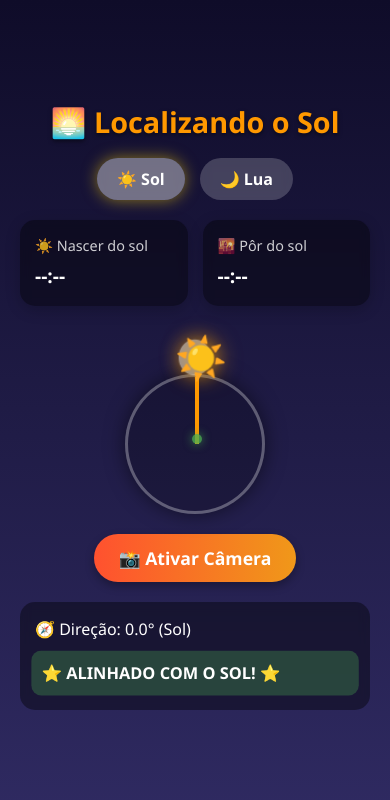
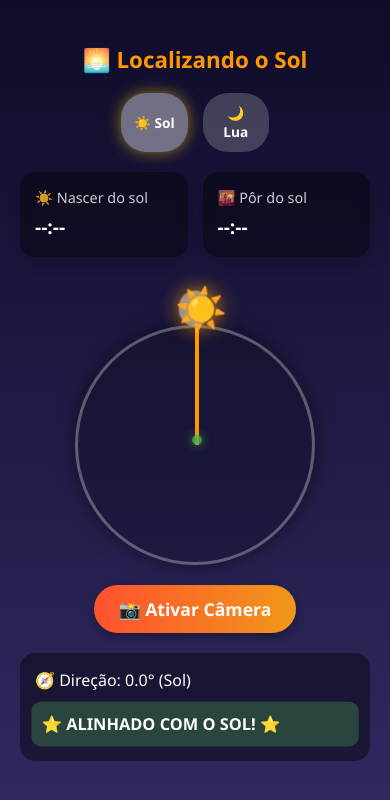
Before and after one commit to LucasVeloz0/sunset-pwa, a React (Vite) app: page / in a window 390 px wide. Shown: the top 800 px of the page. Built offline with nearby package versions, Linux system fonts and the light colour scheme; no server answers.

Commit message:
ajustando responsividade

```diff
--- a/dev-dist/sw.js
+++ b/dev-dist/sw.js
@@ -82,7 +82,7 @@ define(['./workbox-ce4f0d5f'], (function (workbox) { 'use strict';
     "revision": "4f856f86c77199b819d19ea1334dfce0"
   }, {
     "url": "index.html",
-    "revision": "0.ssecebkilmo"
+    "revision": "0.a7gg5bvkmsg"
   }], {});
   workbox.cleanupOutdatedCaches();
   workbox.registerRoute(new workbox.NavigationRoute(workbox.createHandlerBoundToURL("index.html"), {
--- a/src/App.css
+++ b/src/App.css
@@ -20,15 +20,11 @@ body {
   font-family: 'Segoe UI', Tahoma, Geneva, Verdana, sans-serif;
   height: 100vh;
   overflow: hidden;
+  width: 100vw;
+  min-height: 100vh;
 }
 
-/* Ajuste global para remover qualquer scroll lateral e superior */
-html, body {
-  width: 100vw;
-  min-height: 100vh;
-  margin: 0;
-  padding: 0;
-}
+
 
 body, html, .app-container {
   overscroll-behavior: none;
@@ -36,6 +32,7 @@ body, html, .app-container {
 
 /* Layout Base */
 .app-container {
+  height: 100%;
   display: flex;
   flex-direction: column;
   align-items: center;
@@ -57,12 +54,11 @@ body, html, .app-container {
 }
 
 h1 {
-  padding: 20px;
-  font-size: 1.8em;
-  margin: 0;
+  padding: 1.5vh 0;
+  font-size: clamp(1.4rem, 5vw, 1.8rem); /* Tamanho responsivo */
   text-align: center;
-  text-shadow: 0 2px 4px rgba(0,0,0,0.5);
-  font-weight: 600;
+  margin-bottom: 1vh;
+  width: 100%;
   color: #ff9800; /* Cor do título */
 }
 
@@ -88,8 +84,8 @@ h1 {
 
 .compass {
   position: relative;
-  width: 300px;
-  height: 300px;
+  width: 240px;
+  height: 240px;
   margin: 0 auto;
   border: 3px solid rgba(255, 255, 255, 0.3);
   border-radius: 50%;
@@ -97,13 +93,8 @@ h1 {
   background: rgba(0, 0, 0, 0.2);
 }
 
-@media (min-width: 900px) {
-  .compass { width: 340px; height: 340px; }
-}
 
-@media (max-width: 480px) {
-  .compass { width: 140px; height: 140px; }
-}
+
 
 /* Estado de alinhamento */
 .compass.aligned {
@@ -468,14 +459,16 @@ h1 {
 }
 
 .celestial-toggle button {
-  padding: 10px 20px;
+  padding: 1.2vh 3vw;
   border: none;
-  border-radius: 30px;
+  border-radius: 25px;
   background: rgba(255, 255, 255, 0.2);
-  backdrop-filter: blur(5px);
   color: white;
   font-weight: bold;
   cursor: pointer;
+  transition: all 0.3s ease;
+  flex: 1;
+  font-size: clamp(0.8rem, 3.5vw, 1rem); /* Fonte responsiva */
   transition: all 0.3s;
 
 }
@@ -580,7 +573,7 @@ h1 {
 }
 
 .moon-phase-fill {
-  height: 100%;
+
   background: linear-gradient(to right, #a1c4fd, #c2e9fb);
   border-radius: 4px;
 }
```
Also changed, not shown: 1 other file (tests, documents, lock files or other folders).
